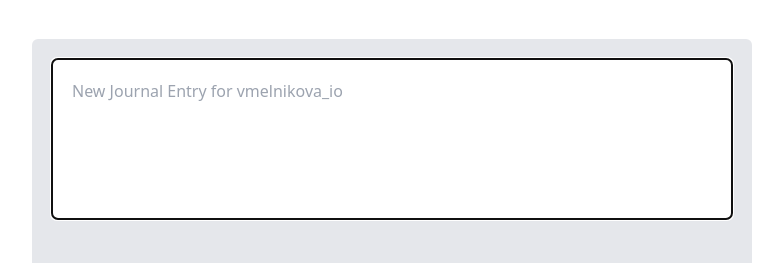
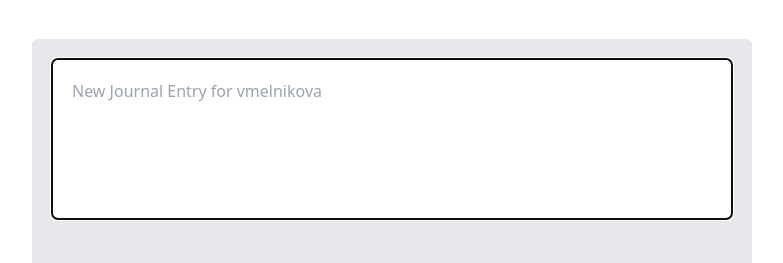
Before and after one commit to bevuxyna/vue-school-my-journal, a Vue app: page / in a window 1280 px wide. Shown: the part 140-403 px from the top of the page, without its empty margins (248-1031 px from the left). Built offline with nearby package versions, Linux system fonts and the light colour scheme.

Commit message:
typing data injected via vue's provide/inject

```diff
--- a/src/App.vue
+++ b/src/App.vue
@@ -2,9 +2,10 @@
 import TheHeader from "@/components/TheHeader.vue";
 import EntryEditor from "./components/EntryEditor.vue";
 import EntryCard from "@/components/EntryCard.vue";
-import {reactive} from "vue";
-import type {User} from "@/types/User";
-import type {Entry} from "@/types/Entry";
+import { provide, reactive } from "vue";
+import type { User } from "@/types/User";
+import type { Entry } from "@/types/Entry";
+import { userInjectionKey } from "@/injectionKeys";
 
 const user: User = reactive({
   id: 1,
@@ -12,6 +13,8 @@ const user: User = reactive({
   settings: [],
 });
 const entries: Entry[] = reactive([]);
+
+provide(userInjectionKey, user);
 
 const handleCreateEntry = (entry: Entry) => {
   entries.unshift(entry);
--- a/src/components/EntryCard.vue
+++ b/src/components/EntryCard.vue
@@ -1,12 +1,16 @@
 <script lang="ts" setup>
 import DateDisplay from "./DateDisplay.vue";
 import UseEmojis from "@/composables/UseEmojis";
-import type {Entry} from "@/types/Entry";
+import type { Entry } from "@/types/Entry";
+import {inject} from "vue";
+import {userInjectionKey} from "@/injectionKeys";
 
 const { findEmoji } = UseEmojis();
 defineProps<{
   entry: Entry;
 }>();
+
+const user = inject(userInjectionKey);
 </script>
 
 <template>
@@ -18,7 +22,7 @@ defineProps<{
     <div class="entry-footer">
       <DateDisplay :date="entry.createdAt" class="mr-2" />
       |
-      <span class="ml-2">vmelnikova_io</span>
+      <span class="ml-2">{{ user.username }}</span>
     </div>
   </div>
 </template>
--- a/src/components/EntryEditor.vue
+++ b/src/components/EntryEditor.vue
@@ -1,9 +1,10 @@
 <script lang="ts" setup>
 import EmojiField from "@/components/EmojiField.vue";
 import ArrowCircleRight from "@/assets/icons/arrow-circle-right.svg";
-import {computed, onMounted, ref} from "vue";
-import type {Emoji} from "@/types/Emoji";
-import type {Entry} from "@/types/Entry";
+import {computed, inject, onMounted, ref} from "vue";
+import type { Emoji } from "@/types/Emoji";
+import type { Entry } from "@/types/Entry";
+import {userInjectionKey} from "@/injectionKeys";
 
 const body = ref('');
 const emoji = ref<Emoji | null>(null);
@@ -12,6 +13,8 @@ const charCount = computed(() => body.value.length);
 const maxChars = 280;
 
 const emit = defineEmits<{ (e: 'create', entry: Entry): void }>();
+
+const user = inject(userInjectionKey);
 
 const handleTextInput = (event: Event) => {
   const textArea = event.target as HTMLTextAreaElement;
@@ -35,7 +38,7 @@ onMounted(() => {
 
 <template>
   <form class="entry-form" @submit.prevent="handleSubmit">
-    <textarea :value="body" ref="textarea" @keyup="handleTextInput" placeholder="New Journal Entry for vmelnikova_io"></textarea>
+    <textarea :value="body" ref="textarea" @keyup="handleTextInput" :placeholder="`New Journal Entry for ${user?.username || 'anonymus'}`"></textarea>
     <EmojiField v-model="emoji" />
     <div class="entry-form-footer">
       <span>{{ charCount }} / {{ maxChars }}</span>
--- a/src/components/TheHeader.vue
+++ b/src/components/TheHeader.vue
@@ -1,6 +1,7 @@
 <script setup lang="ts">
 import FileNotesIcon from "@/assets/icons/file-notes.svg";
 </script>
+
 <template>
   <h1 class="text-6xl flex items-center">
     <FileNotesIcon width="80" class="mr-5" />
--- a/src/composables/UseEmojis.ts
+++ b/src/composables/UseEmojis.ts
@@ -1,6 +1,6 @@
 import type { Component } from "@vue/runtime-core";
 import { reactive } from "vue";
-import type {Emoji} from "@/types/Emoji";
+import type { Emoji } from "@/types/Emoji";
 
 const files: { [key: string]: unknown } = import.meta.globEager(
   "../assets/icons/emojis/*.svg"
--- /dev/null
+++ b/src/injectionKeys.ts
@@ -0,0 +1,4 @@
+import type { InjectionKey } from "vue";
+import type { User } from "@/types/User";
+
+export const userInjectionKey = Symbol() as InjectionKey<User>;
--- a/src/types/Entry.ts
+++ b/src/types/Entry.ts
@@ -1,4 +1,4 @@
-import type {Emoji} from "@/types/Emoji";
+import type { Emoji } from "@/types/Emoji";
 
 export interface Entry {
     id: number;
```
